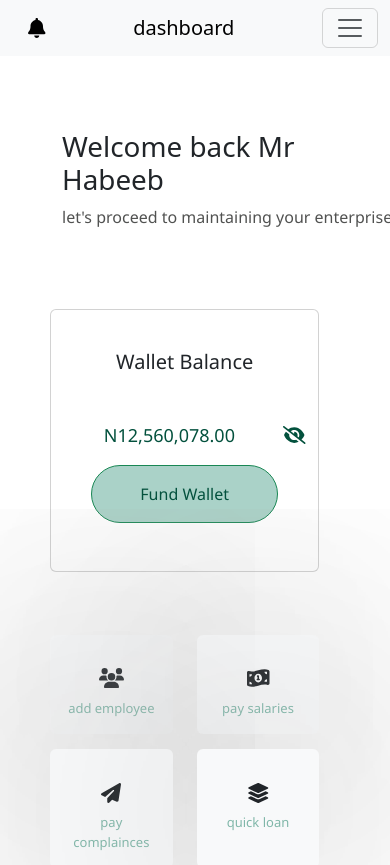
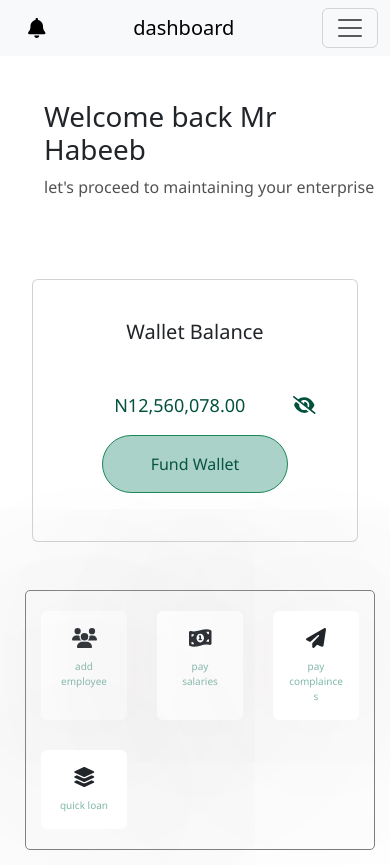
Before and after one commit to habeebsqn/eazipay-app, a React (Vite) app: page /dashboard in a window 390 px wide. Shown: the top 865 px of the page. Built offline with nearby package versions, Linux system fonts and the light colour scheme.

Commit message:
style format
dynamic code formatting

```diff
--- a/src/components/layouts/UserLayout.jsx
+++ b/src/components/layouts/UserLayout.jsx
@@ -7,7 +7,7 @@ import { Container, Row, Col } from "react-bootstrap";
 
 const UserLayout = () => {
   return (
-    <Container fluid className="p-0">
+    <Container fluid>
       <Row>
         <Col className="p-0">
           <TopBarNav />
--- a/src/components/layouts/UserLayout.module.css
+++ b/src/components/layouts/UserLayout.module.css
@@ -10,8 +10,8 @@
   .main {
     margin-left: 0;
     margin-top: 102;
-    margin-right: 5%;
-    padding: 50px;
+    margin-right: 0;
+    padding: 20px;
     position: relative;
   }
 }
--- a/src/components/utilities/QuickAction.jsx
+++ b/src/components/utilities/QuickAction.jsx
@@ -6,13 +6,10 @@ import { FontAwesomeIcon } from "@fortawesome/react-fontawesome";
 const QuickAction = (props) => {
   const { action, icon } = props.action;
   return (
-    <Card
-      className={`flex-fill text-center ${classes["quick-action"]}`}
-      bg="light"
-    >
+    <Card className={`flex-fill text-center ${classes["quick-action"]}`}>
       <Card.Body>
         <Card.Title>
-          <div className="text-center pt-3">
+          <div className="text-center">
             <FontAwesomeIcon icon={icon} />
           </div>
         </Card.Title>
--- a/src/components/utilities/QuickAction.module.css
+++ b/src/components/utilities/QuickAction.module.css
@@ -1,8 +1,9 @@
 .quick-action {
-  box-shadow: 0 0 350px 1px #c6c5c5 !important;
+  box-shadow: 0 0 450px 1px #c6c5c5 !important;
   border: none !important;
   width: 100% !important;
   position: relative !important;
+  margin: 15px;
 }
 
 .quick-action:hover {
@@ -11,11 +12,9 @@
 
 @media (max-width: 979px) {
   .quick-action {
-    box-shadow: 0 0 350px 1px #aeaeae !important;
     border: none !important;
     width: 100% !important;
     position: relative !important;
-    margin-top: 15px;
   }
 }
 
@@ -34,6 +33,6 @@
 
 .action-text {
   font-family: "Segoe UI", Tahoma, sans-serif !important;
-  font-size: small;
+  font-size: x-small;
   text-align: center;
 }
--- a/src/pages/Dashboard.jsx
+++ b/src/pages/Dashboard.jsx
@@ -106,16 +106,16 @@ const Dashboard = () => {
       </Container>
       <Row>
         <Col lg={8} sm={12}>
-          <Row sm={1}>
-            <Col className="d-flex align-items-stretch mb-5">
+          <Row>
+            <Col md={12} className="d-flex align-items-stretch mb-5">
               <CreditWallet />
             </Col>
 
-            <Col>
-              <Row lg={4}>
+            <Col md={12} className={classes.action}>
+              <Row xs={3} md={3}>
                 {actions.map((action) => (
                   <Col
-                    className="d-flex align-items-stretch"
+                    className="d-flex align-items-stretch p-0"
                     key={action.action}
                   >
                     <QuickAction action={action} key={action.icon} />
--- a/src/pages/Dashboard.module.css
+++ b/src/pages/Dashboard.module.css
@@ -1,5 +1,14 @@
 .container {
   margin: 5rem;
+}
+
+@media (max-width: 979px) {
+  .action {
+    border: 1px solid rgb(121, 121, 121);
+    border-radius: 5px;
+    padding: 5px;
+    margin: 5px;
+  }
 }
 
 .container h4 {
--- a/src/pages/Settings.jsx
+++ b/src/pages/Settings.jsx
@@ -17,7 +17,7 @@ const Settings = () => {
       <Row>
         <Col>
           <Card className={classes.set2}>
-            <Row>
+            <Row xs={2}>
               <Col sm={6}>
                 {" "}
                 <Card.Title className={classes.title}>Company</Card.Title>
@@ -26,8 +26,6 @@ const Settings = () => {
                 {" "}
                 <Card.Title className={classes.title}>CEO/Founder</Card.Title>
               </Col>
-            </Row>
-            <Row>
               <Col sm={6}>
                 <Card.Title className={classes.title}>
                   Company Director
@@ -35,9 +33,7 @@ const Settings = () => {
               </Col>
               <Col sm={6}>
                 {" "}
-                <Card.Title className={classes.title}>
-                  Acount Information
-                </Card.Title>
+                <Card.Title className={classes.title}>Acount Info</Card.Title>
               </Col>
             </Row>
           </Card>
--- a/src/pages/Settings.module.css
+++ b/src/pages/Settings.module.css
@@ -3,6 +3,8 @@
   display: flex;
   flex-direction: column;
   height: 100vh;
+  padding-left: 0% !important;
+  padding-right: 0% !important;
 }
 
 .set {
@@ -33,6 +35,17 @@
   font-size: medium;
 }
 
+@media (max-width: 979px) {
+  .set2 .title {
+    text-align: center;
+    padding: 5px;
+    margin: 1rem;
+    border: 1px solid black;
+    font-family: "Segoe UI", Tahoma, sans-serif !important;
+    font-size: smaller;
+  }
+}
+
 .set2 .title:hover {
   background-color: #aad2c8;
 }
```
